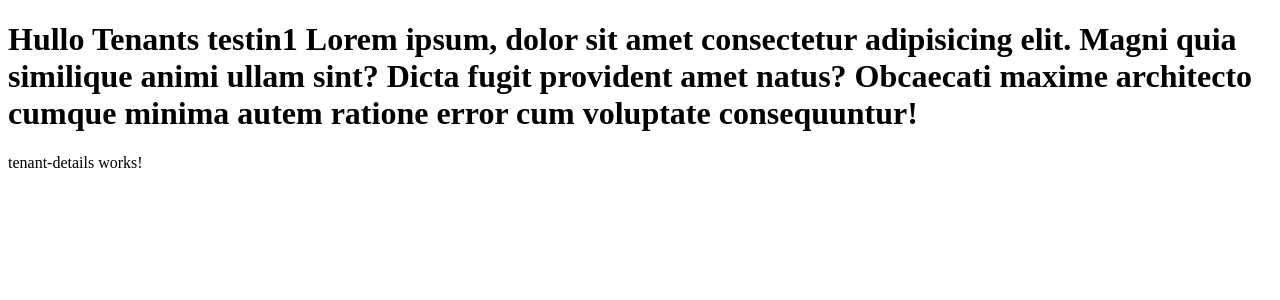
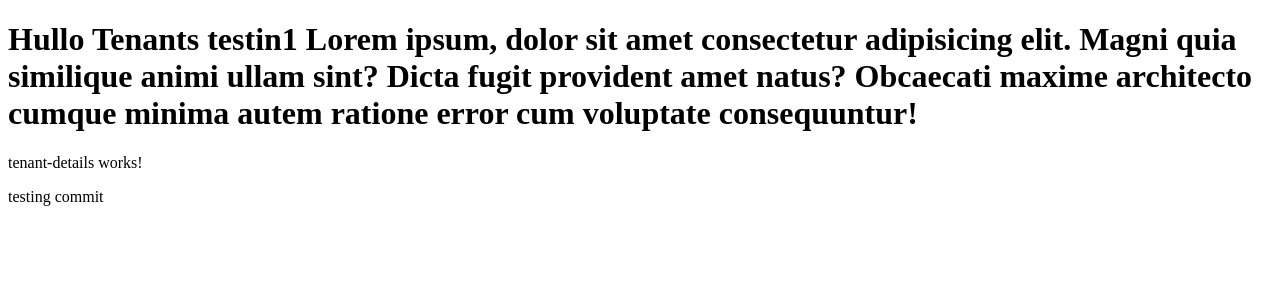
Before and after one commit to SabaAhmad21/Tenants-Info, an Angular app in the folder myTenants/: page / in a window 1280 px wide. Shown: the top 300 px of the page. Built offline with nearby package versions, Linux system fonts and the light colour scheme.

Commit message:
testing through source

```diff
--- a/myTenants/src/app/forms/tenant-details/tenant-details.component.html
+++ b/myTenants/src/app/forms/tenant-details/tenant-details.component.html
@@ -1,3 +1,4 @@
 
 <h1>Hullo Tenants testin1 Lorem ipsum, dolor sit amet consectetur adipisicing elit. Magni quia similique animi ullam sint? Dicta fugit provident amet natus? Obcaecati maxime architecto cumque minima autem ratione error cum voluptate consequuntur!</h1>
 <p>tenant-details works!</p>
+<p>testing commit</p>
```
